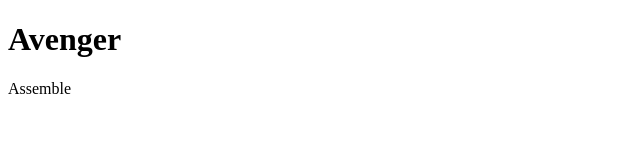
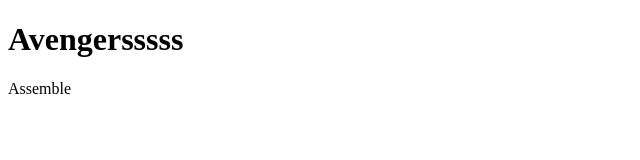
Before and after one commit to arunagiri-3300/first-project, a plain HTML site: page index.html in a window 1280 px wide. Shown: the whole page, without its empty margins (0-640 px from the left). Drawn offline with Linux system fonts and the light colour scheme.

Commit message:
changed avengersss

```diff
--- a/index.html
+++ b/index.html
@@ -1,7 +1,7 @@
 <!DOCTYPE html>
 <html>
   <body>
-    <h1>Avenger</h1>
+    <h1>Avengersssss</h1>
 
     <p>Assemble</p>
   </body>
```
